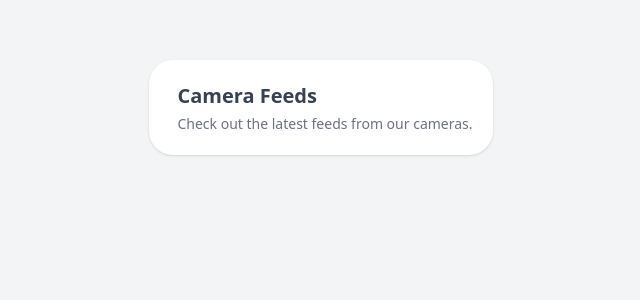
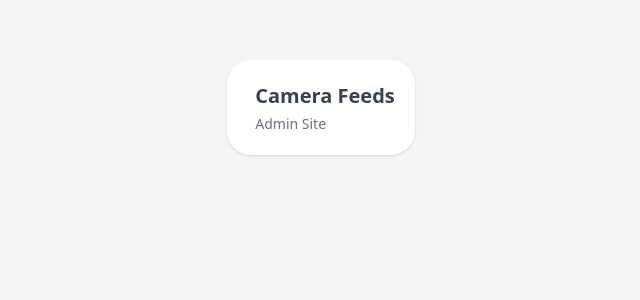
Before and after one commit to parsehex/django-rtsp-app, a Django app: page / in a window 1280 px wide. Shown: the top 300 px of the page, without its empty margins (319-959 px from the left). Run offline with Django 5.2, Linux system fonts and the light colour scheme; data that the repository does not hold is empty; some libraries are stand-ins or nearby versions.

Commit message:
add admin link

```diff
--- a/rtsp/templates/home.html
+++ b/rtsp/templates/home.html
@@ -22,7 +22,8 @@
 						>
 							<h2 class="leading-relaxed">Camera Feeds</h2>
 							<p class="text-sm text-gray-500 font-normal leading-relaxed">
-								Check out the latest feeds from our cameras.
+								<a href="{% url 'admin:index' %}">Admin Site</a>
+								<br />
 							</p>
 						</div>
 					</div>
```
